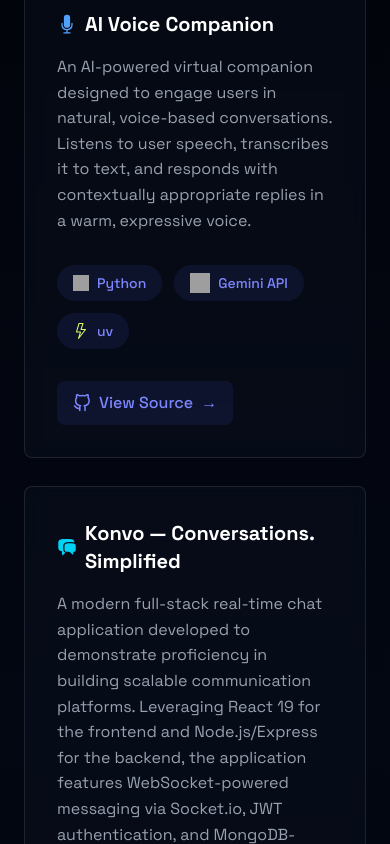
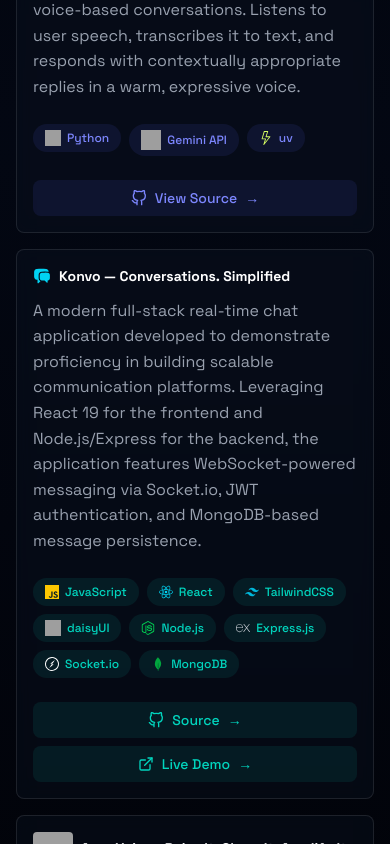
Before and after one commit to Spidy394/portfolio, a React (Vite) app: page / in a window 390 px wide. Shown: the part 3400-4244 px from the top of the page. Built offline with nearby package versions, Linux system fonts and the light colour scheme; grey boxes are pictures that could not be loaded.

Commit message:
mobile optimization

```diff
--- a/src/components/sections/Projects.jsx
+++ b/src/components/sections/Projects.jsx
@@ -25,11 +25,14 @@
 
 const Projects = () => {
   const [hoveredProject, setHoveredProject] = useState(null);
+  const [clickedProject, setClickedProject] = useState(null);
 
   // Masonry breakpoints for responsive layout
   const breakpointColumnsObj = {
     default: 2,
+    1024: 2,
     768: 1,
+    640: 1,
   };
   const getIconColor = (techName) => {
     switch (techName.toLowerCase()) {
@@ -302,21 +305,30 @@
   ];
   const renderProjectCard = (project) => {
     const isHovered = hoveredProject === project.id;
+    const isClicked = clickedProject === project.id;
+    const showPreview = isHovered || isClicked;
+
+    const handleCardClick = () => {
+      // Toggle clicked state for mobile
+      setClickedProject((prev) => (prev === project.id ? null : project.id));
+    };
 
     return (
       <motion.div
         key={project.id}
-        className={`project-card p-8 rounded-lg border border-white/10 transition-all duration-300 bg-gray-900/30 backdrop-blur-sm break-inside-avoid ${getCardHoverClasses(
+        className={`project-card p-4 sm:p-6 lg:p-8 rounded-lg border border-white/10 transition-all duration-300 bg-gray-900/30 backdrop-blur-sm break-inside-avoid cursor-pointer ${getCardHoverClasses(
           project.colorScheme
         )}`}
         onHoverStart={() => setHoveredProject(project.id)}
         onHoverEnd={() => setHoveredProject(null)}
+        onClick={handleCardClick}
         whileHover={{ y: -8 }}
+        whileTap={{ scale: 0.98 }}
         layout
         transition={{ duration: 0.3, ease: "easeOut" }}
       >
         {/* Project Title */}
-        <h3 className="text-xl font-bold mb-4 text-white flex items-center gap-2">
+        <h3 className="text-lg sm:text-xl font-bold mb-3 sm:mb-4 text-white flex items-center gap-2">
           {typeof project.icon === "function" ? (
             <div
               className={`${project.iconColor} flex items-center justify-center`}
@@ -324,14 +336,18 @@
               <project.icon />
             </div>
           ) : (
-            <project.icon className={`${project.iconColor} text-2xl`} />
+            <project.icon
+              className={`${project.iconColor} text-xl sm:text-2xl`}
+            />
           )}
-          {project.title}
+          <span className="flex-1 text-sm sm:text-lg lg:text-xl">
+            {project.title}
+          </span>
         </h3>
 
         {/* Expandable Preview Section */}
         <AnimatePresence>
-          {isHovered && (
+          {showPreview && (
             <motion.div
               initial={{ height: 0, opacity: 0 }}
               animate={{ height: "auto", opacity: 1 }}
@@ -349,7 +365,7 @@
                 <img
                   src={project.previewImage}
                   alt={`${project.title} preview`}
-                  className="w-full h-40 object-cover rounded-lg"
+                  className="w-full h-32 sm:h-36 lg:h-40 object-cover rounded-lg"
                 />
                 <div className="absolute inset-0 bg-gradient-to-t from-gray-900/80 via-transparent to-transparent rounded-lg" />
               </motion.div>
@@ -358,28 +374,28 @@
         </AnimatePresence>
 
         {/* Project Description */}
-        <p className="text-gray-400 mb-8 leading-relaxed">
+        <p className="text-gray-400 mb-6 sm:mb-8 leading-relaxed text-sm sm:text-base">
           {project.description}
         </p>
 
         {/* Technologies */}
-        <div className="flex flex-wrap gap-3 mb-8">
+        <div className="flex flex-wrap gap-2 sm:gap-3 mb-6 sm:mb-8">
           {project.technologies.map((tech, index) => {
             const IconComponent = tech.icon;
             return (
               <div key={index} className="relative group">
                 <span
-                  className={`py-2 px-4 rounded-full text-sm font-medium transition-all cursor-default flex items-center gap-2 ${getTechBadgeClasses(
+                  className={`py-1.5 px-3 sm:py-2 sm:px-4 rounded-full text-xs sm:text-sm font-medium transition-all cursor-default flex items-center gap-1.5 sm:gap-2 ${getTechBadgeClasses(
                     project.colorScheme
                   )}`}
                 >
                   {IconComponent && (
                     <IconComponent
-                      size={16}
-                      className={`${getIconColor(tech.name)}`}
+                      size={14}
+                      className={`sm:w-4 sm:h-4 ${getIconColor(tech.name)}`}
                     />
                   )}
-                  {tech.name}
+                  <span className="text-xs sm:text-sm">{tech.name}</span>
                 </span>
               </div>
             );
@@ -389,16 +405,16 @@
         {/* Action Buttons */}
         <div className="mt-auto">
           {project.type === "both" ? (
-            <div className="flex gap-3">
+            <div className="flex flex-col sm:flex-row gap-2 sm:gap-3">
               <a
                 href={project.githubUrl}
                 target="_blank"
                 rel="noopener noreferrer"
-                className={`inline-flex items-center gap-2 transition-all duration-300 font-medium px-4 py-2.5 rounded-lg group ${getButtonClasses(
+                className={`inline-flex items-center justify-center gap-2 transition-all duration-300 font-medium px-3 py-2 sm:px-4 sm:py-2.5 rounded-lg group text-sm sm:text-base ${getButtonClasses(
                   project.colorScheme
                 )}`}
               >
-                <FiGithub className="text-lg group-hover:scale-110 transition-transform duration-300" />
+                <FiGithub className="text-base sm:text-lg group-hover:scale-110 transition-transform duration-300" />
                 <span>Source</span>
                 <span className="group-hover:translate-x-1 transition-transform duration-300">
                   →
@@ -408,11 +424,11 @@
                 href={project.liveUrl}
                 target="_blank"
                 rel="noopener noreferrer"
-                className={`inline-flex items-center gap-2 transition-all duration-300 font-medium px-4 py-2.5 rounded-lg group ${getButtonClasses(
+                className={`inline-flex items-center justify-center gap-2 transition-all duration-300 font-medium px-3 py-2 sm:px-4 sm:py-2.5 rounded-lg group text-sm sm:text-base ${getButtonClasses(
                   project.colorScheme
                 )}`}
               >
-                <FiExternalLink className="text-lg group-hover:scale-110 transition-transform duration-300" />
+                <FiExternalLink className="text-base sm:text-lg group-hover:scale-110 transition-transform duration-300" />
                 <span>Live Demo</span>
                 <span className="group-hover:translate-x-1 transition-transform duration-300">
                   →
@@ -426,14 +442,14 @@
               }
               target="_blank"
               rel="noopener noreferrer"
-              className={`inline-flex items-center gap-2 transition-all duration-300 font-medium px-4 py-2.5 rounded-lg group ${getButtonClasses(
+              className={`inline-flex items-center justify-center gap-2 transition-all duration-300 font-medium px-3 py-2 sm:px-4 sm:py-2.5 rounded-lg group text-sm sm:text-base w-full sm:w-auto ${getButtonClasses(
                 project.colorScheme
               )}`}
             >
               {project.type === "github" ? (
-                <FiGithub className="text-lg group-hover:scale-110 transition-transform duration-300" />
+                <FiGithub className="text-base sm:text-lg group-hover:scale-110 transition-transform duration-300" />
               ) : (
-                <FiExternalLink className="text-lg group-hover:scale-110 transition-transform duration-300" />
+                <FiExternalLink className="text-base sm:text-lg group-hover:scale-110 transition-transform duration-300" />
               )}
               <span>
                 {project.type === "github" ? "View Source" : "Live Demo"}
@@ -450,12 +466,17 @@
   return (
     <section
       id="projects"
-      className="min-h-screen flex items-center justify-center py-24"
+      className="min-h-screen flex items-center justify-center py-12 sm:py-16 lg:py-24"
+      onClick={(e) => {
+        // Close preview if clicking outside project cards
+        if (e.target === e.currentTarget) {
+          setClickedProject(null);
+        }
+      }}
     >
-      {" "}
       <RevealOnScroll>
-        <div className="max-w-5xl xl:max-w-6xl mx-auto px-6 lg:px-8 xl:px-12">
-          <h2 className="text-3xl font-bold mb-16 bg-gradient-to-r from-blue-500 to-cyan-400 bg-clip-text text-transparent text-center">
+        <div className="max-w-7xl mx-auto px-4 sm:px-6 lg:px-8 xl:px-12">
+          <h2 className="text-2xl sm:text-3xl lg:text-4xl font-bold mb-8 sm:mb-12 lg:mb-16 bg-gradient-to-r from-blue-500 to-cyan-400 bg-clip-text text-transparent text-center">
             Featured Projects
           </h2>
           <Masonry
--- a/src/index.css
+++ b/src/index.css
@@ -1,6 +1,7 @@
 @import "tailwindcss";
 
-html, body {
+html,
+body {
   margin: 0;
   padding: 0;
   font-family: "Space Grotesk", sans-serif;
@@ -50,40 +51,41 @@
   line-height: 1.6;
 }
 
-@layer utilities{
+@layer utilities {
   @keyframes loading {
-    0%{
+    0% {
       transform: translateX(-100%);
     }
-    100%{
+    100% {
       transform: translateX(250%);
     }
   }
-  .animate-loading-bar{
+  .animate-loading-bar {
     animation: loading 0.8s ease infinite;
   }
 
-
   @keyframes blink {
-    0%, 100%{
+    0%,
+    100% {
       opacity: 1;
     }
-    50%{
+    50% {
       opacity: 0;
     }
   }
-  .animate-blink{
+  .animate-blink {
     animation: blink 0.8s step-end infinite;
   }
   @keyframes blink-1 {
-    0%, 100%{
+    0%,
+    100% {
       opacity: 1;
     }
-    50%{
+    50% {
       opacity: 0;
     }
   }
-  .animate-blink-1{
+  .animate-blink-1 {
     animation: blink-1 1s step-end infinite;
   }
   @keyframes plane-fly {
@@ -103,7 +105,7 @@
       transform: translateX(0) rotate(0deg);
     }
   }
-  .animate-plane-fly{
+  .animate-plane-fly {
     animation: plane-fly 0.8s ease-in-out infinite;
   }
 }
@@ -140,33 +142,70 @@
 /* Masonry Layout Styles */
 .masonry-grid {
   display: flex;
-  margin-left: -24px; /* Increased gap between columns */
+  margin-left: -12px; /* Reduced gap for mobile */
   width: auto;
 }
 
+@media (min-width: 640px) {
+  .masonry-grid {
+    margin-left: -16px; /* Medium gap for tablets */
+  }
+}
+
+@media (min-width: 1024px) {
+  .masonry-grid {
+    margin-left: -24px; /* Original gap for desktop */
+  }
+}
+
 .masonry-grid-column {
-  padding-left: 24px; /* Increased gap between columns */
+  padding-left: 12px; /* Reduced gap for mobile */
   background-clip: padding-box;
 }
 
+@media (min-width: 640px) {
+  .masonry-grid-column {
+    padding-left: 16px; /* Medium gap for tablets */
+  }
+}
+
+@media (min-width: 1024px) {
+  .masonry-grid-column {
+    padding-left: 24px; /* Original gap for desktop */
+  }
+}
+
 .masonry-grid-column > div {
-  margin-bottom: 28px; /* Increased vertical spacing between cards */
+  margin-bottom: 16px; /* Reduced spacing for mobile */
   break-inside: avoid;
+}
+
+@media (min-width: 640px) {
+  .masonry-grid-column > div {
+    margin-bottom: 20px; /* Medium spacing for tablets */
+  }
+}
+
+@media (min-width: 1024px) {
+  .masonry-grid-column > div {
+    margin-bottom: 28px; /* Original spacing for desktop */
+  }
 }
 
 /* Ensure consistent spacing and prevent layout shifts */
 .project-card {
   page-break-inside: avoid;
   break-inside: avoid;
+  width: 100%;
 }
 
-.reveal{
+.reveal {
   opacity: 0;
   transform: translateY(20px);
   transition: opacity 0.7s ease, transform 0.7s ease;
 }
 
-.reveal.visible{
+.reveal.visible {
   opacity: 1;
   transform: translateY(0);
 }
```
